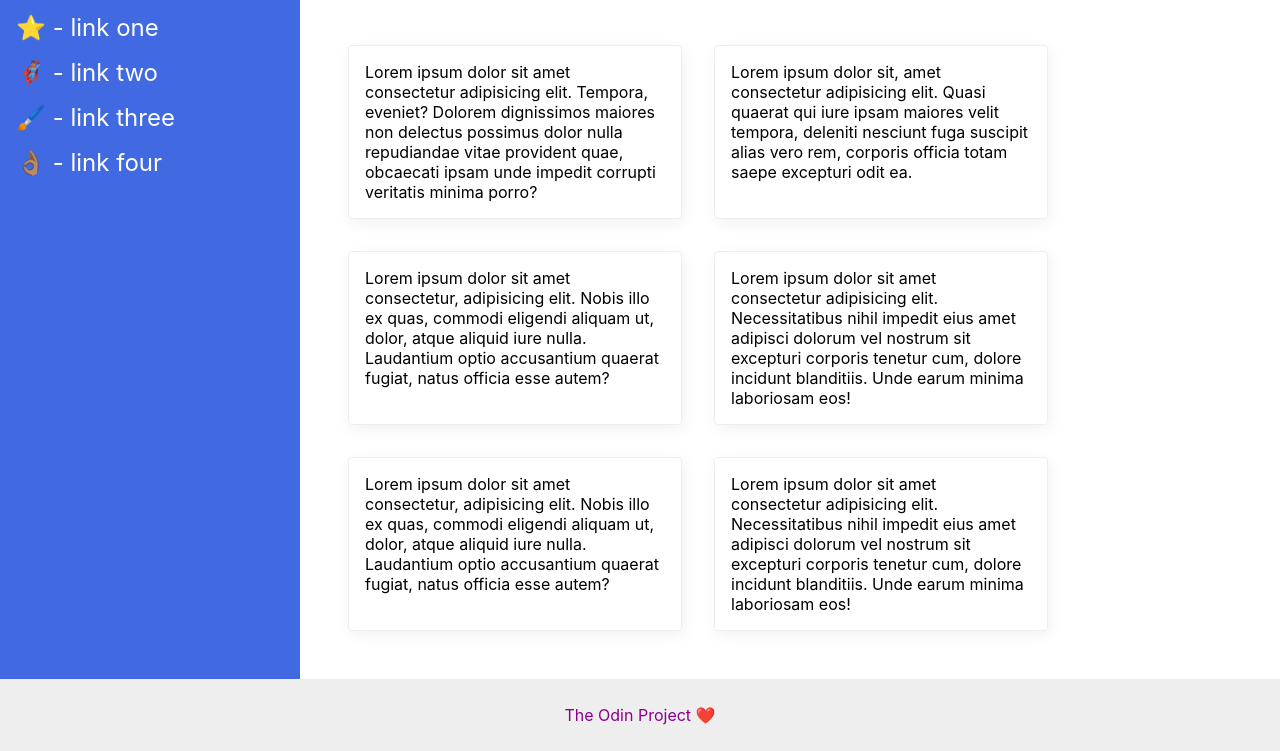
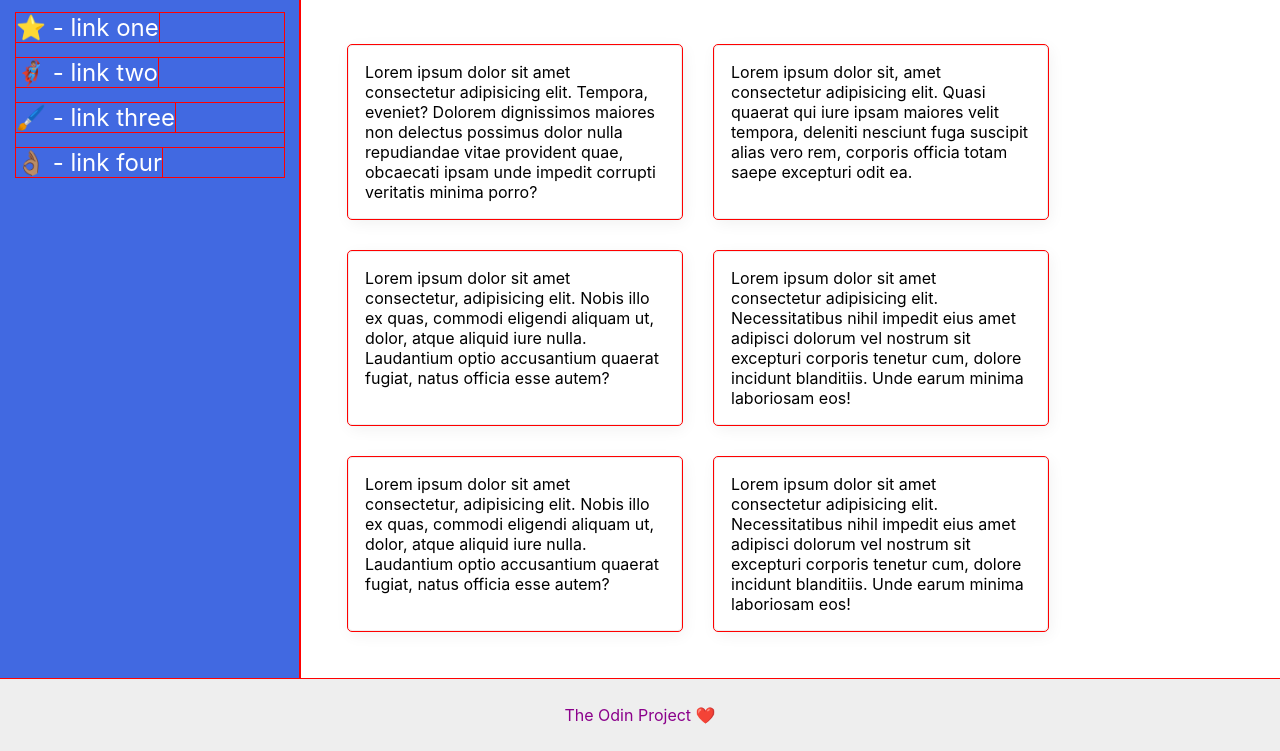
Before and after one commit to Sawertynn/odin-project, a plain HTML site: page css-exercises/foundations/flex/07-flex-layout-2/index.html in a window 1280 px wide. Shown: the part 75-826 px from the top of the page. Drawn offline with Linux system fonts and the light colour scheme.

```diff
--- a/css-exercises/foundations/flex/07-flex-layout-2/style.css
+++ b/css-exercises/foundations/flex/07-flex-layout-2/style.css
@@ -17,6 +17,10 @@
   font-size: 32px;
   font-weight: 900;
   padding-left: 16px;
+}
+
+* {
+  outline: 1px solid red;;
 }
 
 .main {
```
